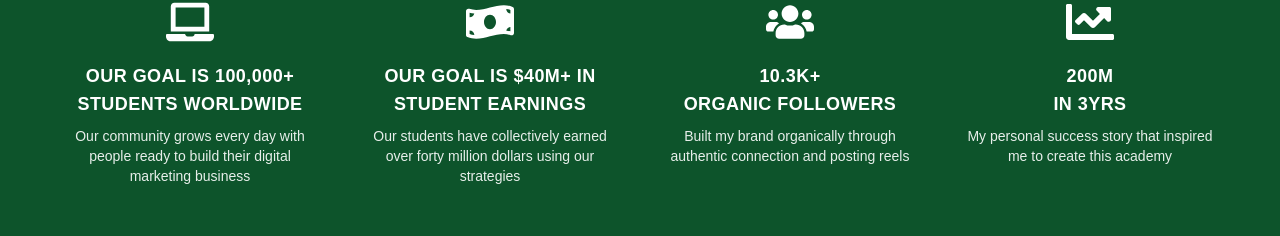
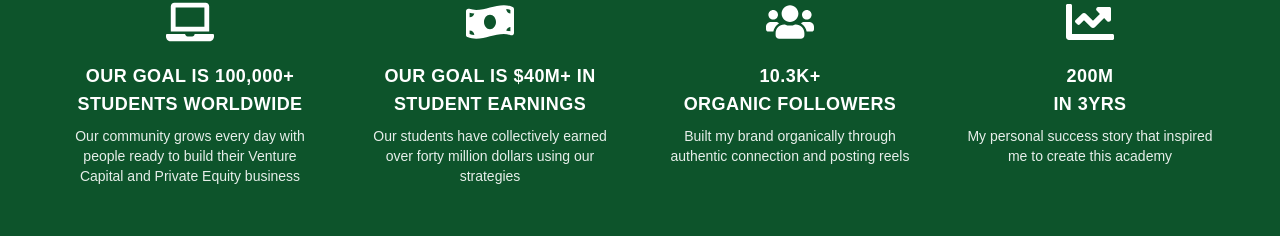
Before and after one commit to Lukwago-Joel-Jr/tce-digital-investments, a Next.js app: page / in a window 1280 px wide. Shown: the part 5098-5334 px from the top of the page. Built offline with nearby package versions, Linux system fonts and the light colour scheme; a web font is replaced by a local one.

Commit message:
Update Stats.js

```diff
--- a/src/components/Stats.js
+++ b/src/components/Stats.js
@@ -17,7 +17,7 @@ export default function StatsHighlights() {
           </h3>
           <p className="mt-2 text-sm opacity-90">
             Our community grows every day with people ready to build their
-            digital marketing business
+            Venture Capital and Private Equity business
           </p>
         </div>
 
```
